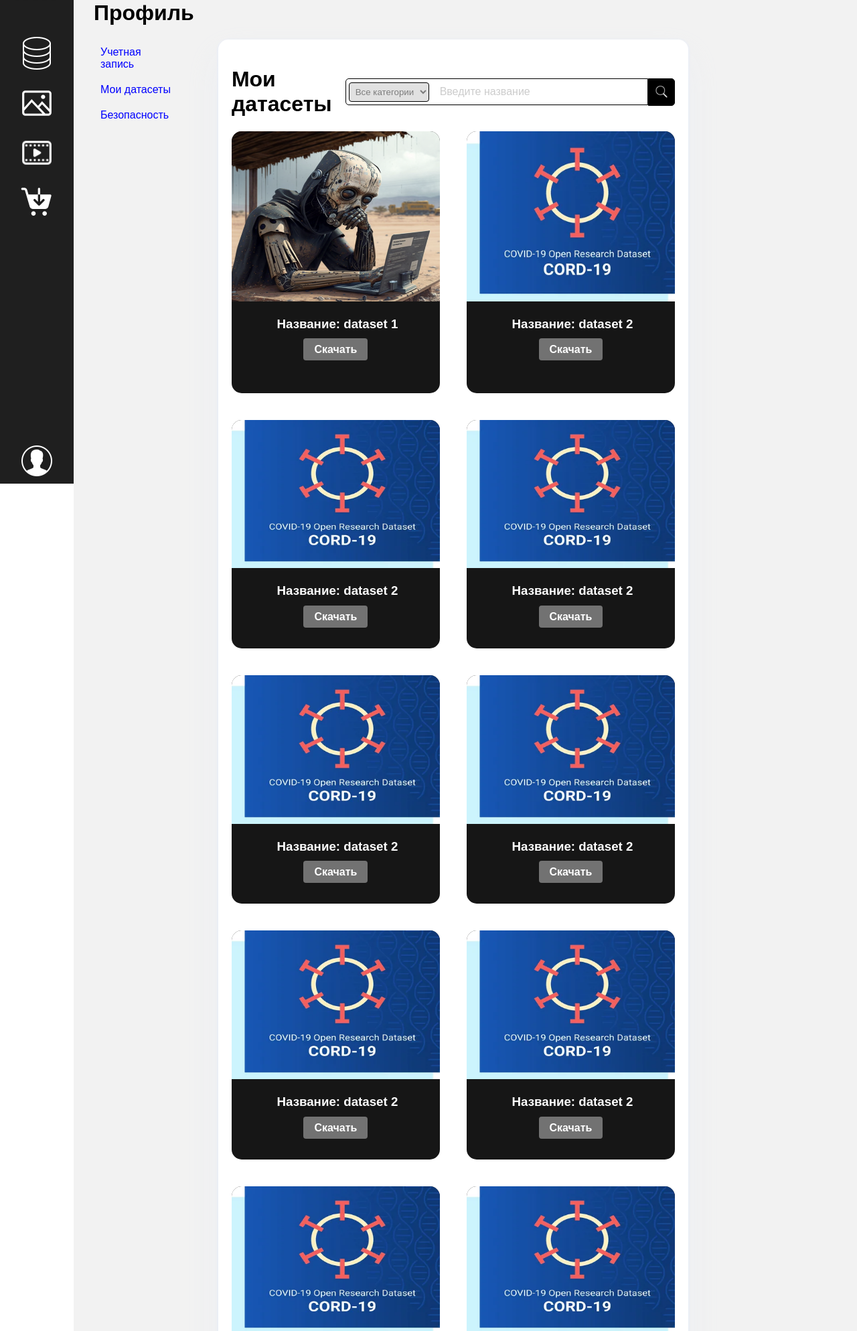
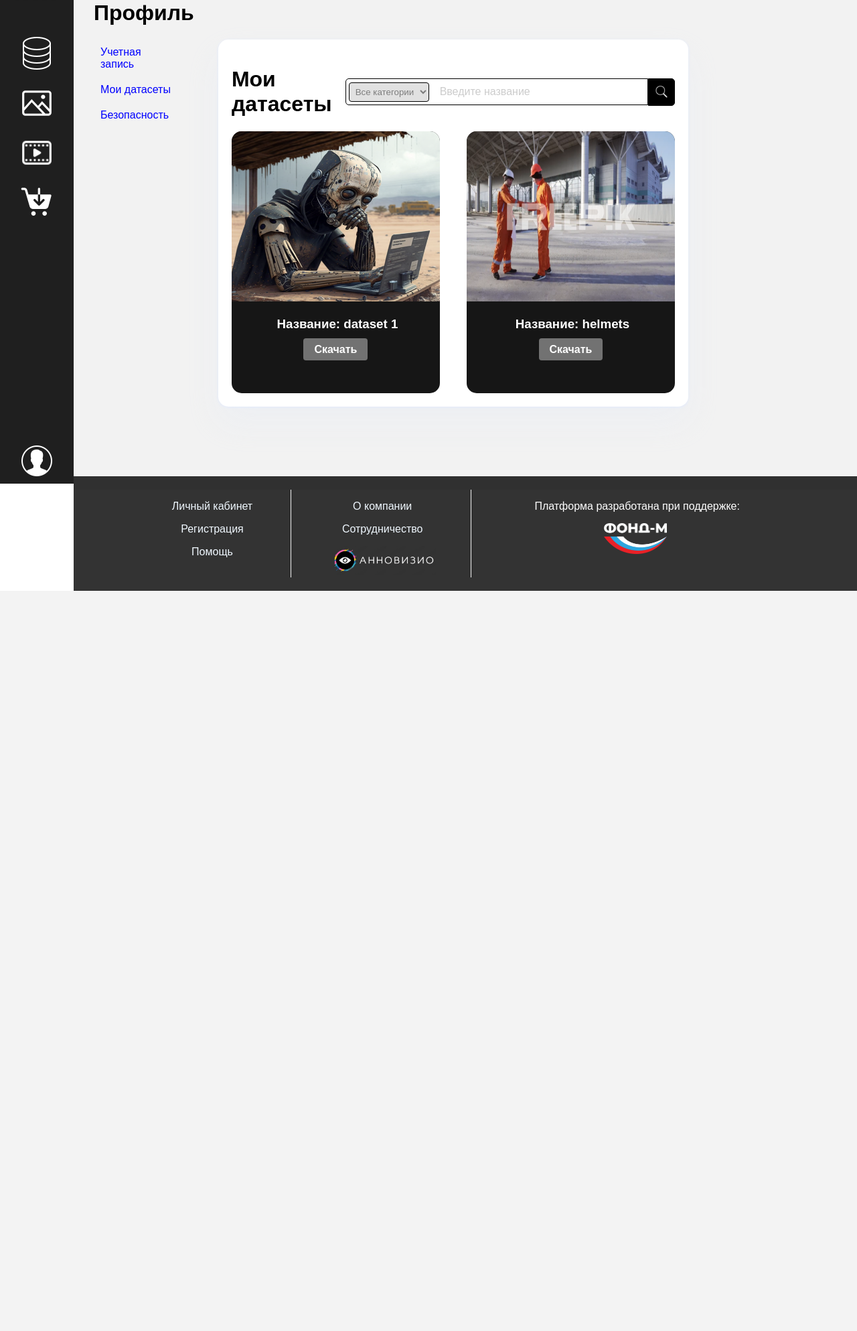
Before and after one commit to lnikioffic/VisionDataForge, a FastAPI app: page /users/datasets in a window 1280 px wide. Shown: the part 78-2065 px from the top of the page at 67% size. After the commit the page ends 960 px from the top, so only its background shows below. Run offline with FastAPI, Linux system fonts and the light colour scheme; parts of the project's set-up code (start-up, migrations or seed data) failed here and were passed over; some libraries are stand-ins or nearby versions.

Commit message:
fix dataset routes

```diff
--- a/src/datasets/router.py
+++ b/src/datasets/router.py
@@ -25,6 +25,12 @@ async def get_company_datasets(request: Request):
     return templates.TemplateResponse(request=request, name="company-datasets.html")
 
 
+#Оотображает раздел с датасетами на продажу
+@router.get('/dataset/{id}', response_class=HTMLResponse)
+async def get_company_datasets(request: Request):
+    return templates.TemplateResponse(request=request, name="company-dataset.html")
+
+
 @router.get('/get-types-dataset', response_model=TypeDatasetRead)
 async def get_types_dataset(
     types: Annotated[list[TypeDatasetRead], Depends(get_types_depend)]
--- a/static/css/style.css
+++ b/static/css/style.css
@@ -398,6 +398,11 @@ a {
     padding: 10px;
     margin-bottom: 10px;
     border-radius: 10px;
+    display: flex;
+    flex-direction: row;
+    flex-wrap: nowrap;
+    align-items: center;
+    gap: 15px;
 }
 
 .remove-btn-cart {
@@ -1048,3 +1053,8 @@ input:checked+.slider:before {
 .download-btn:hover {
     background-color: #455e78;
 }
+
+.img-cart-container img {
+    width: 150px;
+    border-radius: 5px;
+}
--- a/templates/company-base.html
+++ b/templates/company-base.html
@@ -28,7 +28,7 @@
                     <img src="{{ url_for('static', path='/images/cart.png') }}" class="navImages" alt="Корзина"></a>
             </li>
         </ul>
-        <a href="/users/profile" class="nav-profile-icon" title="Личный кабинет">
+        <a href="/users/profile" class="nav-profile-icon" id="profile" title="Личный кабинет">
             <img src="{{ url_for('static', path='/images/profile.png') }}" class="navImages" alt="Личный кабинет"></a>
     </nav>
 
@@ -59,5 +59,9 @@
     </div>
 
 </body>
+<script src="https://code.jquery.com/jquery-1.12.4.js"></script>
+<script src="https://code.jquery.com/ui/1.12.1/jquery-ui.js"></script>
+<script type="module" src="{{ url_for('static', path='/js/script_main.js') }}"></script>
+<script type="module" src="{{ url_for('static', path='/js/script_register_login.js') }}"></script>
 
 </html>
--- a/templates/company-cooperation.html
+++ b/templates/company-cooperation.html
@@ -3,12 +3,6 @@
 {% block content %}
 <h1>Сотрудничество</h1>
 <div class="cooperation-section">
-    <h2>О компании</h2>
-    <p>
-        ООО "АнноВизио" всегда открыто для новых партнерств и совместных проектов. Наша команда
-        высококвалифицированных
-        специалистов готова предоставить вам лучшие решения в области видеоаналитики и компьютерного зрения.
-    </p>
     <h2>Преимущества сотрудничества</h2>
     <p>
         Сотрудничество с нашей компанией дает вам следующие преимущества:
--- a/templates/user-datasets-get.html
+++ b/templates/user-datasets-get.html
@@ -17,125 +17,132 @@
     </div>
     <div class="datasets-grid">
         <div class="dataset">
-            <a href="/users/dataset-get">
+            <a href="/users/dataset/1">
                 <img src="{{ url_for('static', path='/images/dataset1.png') }}" alt="dataset1">
                 <h3>Название: dataset 1</h3>
             </a>
             <a href="#" class="download-btn">Скачать</a>
         </div>
         <div class="dataset">
-            <a href="/users/dataset-get">
+            <a href="/users/dataset/1">
+                <img src="{{ url_for('static', path='/images/helmets_YOLO_darknet.png') }}" alt="dataset1">
+                <h3>Название: helmets</h3>
+            </a>
+            <a href="#" class="download-btn">Скачать</a>
+        </div>
+        <!-- <div class="dataset">
+            <a href="/users/dataset/2">
+                <img src="{{ url_for('static', path='/images/dataset2.png') }}" alt="dataset1">
+                <h3>Название: dataset 2</h3>
+            </a>
+            <a href="#" class="download-btn">Скачать</a>
+        </div> -->
+        <!-- <div class="dataset">
+            <a href="/users/dataset/2">
                 <img src="{{ url_for('static', path='/images/dataset2.png') }}" alt="dataset1">
                 <h3>Название: dataset 2</h3>
             </a>
             <a href="#" class="download-btn">Скачать</a>
         </div>
         <div class="dataset">
-            <a href="/users/dataset-get">
+            <a href="/users/dataset/2">
                 <img src="{{ url_for('static', path='/images/dataset2.png') }}" alt="dataset1">
                 <h3>Название: dataset 2</h3>
             </a>
             <a href="#" class="download-btn">Скачать</a>
         </div>
         <div class="dataset">
-            <a href="/users/dataset-get">
+            <a href="/users/dataset/2">
                 <img src="{{ url_for('static', path='/images/dataset2.png') }}" alt="dataset1">
                 <h3>Название: dataset 2</h3>
             </a>
             <a href="#" class="download-btn">Скачать</a>
         </div>
         <div class="dataset">
-            <a href="/users/dataset-get">
+            <a href="/users/dataset/2">
                 <img src="{{ url_for('static', path='/images/dataset2.png') }}" alt="dataset1">
                 <h3>Название: dataset 2</h3>
             </a>
             <a href="#" class="download-btn">Скачать</a>
         </div>
         <div class="dataset">
-            <a href="/users/dataset-get">
+            <a href="/users/dataset/2">
                 <img src="{{ url_for('static', path='/images/dataset2.png') }}" alt="dataset1">
                 <h3>Название: dataset 2</h3>
             </a>
             <a href="#" class="download-btn">Скачать</a>
         </div>
         <div class="dataset">
-            <a href="/users/dataset-get">
+            <a href="/users/dataset/2">
                 <img src="{{ url_for('static', path='/images/dataset2.png') }}" alt="dataset1">
                 <h3>Название: dataset 2</h3>
             </a>
             <a href="#" class="download-btn">Скачать</a>
         </div>
         <div class="dataset">
-            <a href="/users/dataset-get">
+            <a href="/users/dataset/2">
                 <img src="{{ url_for('static', path='/images/dataset2.png') }}" alt="dataset1">
                 <h3>Название: dataset 2</h3>
             </a>
             <a href="#" class="download-btn">Скачать</a>
         </div>
         <div class="dataset">
-            <a href="/users/dataset-get">
+            <a href="/users/dataset/2">
                 <img src="{{ url_for('static', path='/images/dataset2.png') }}" alt="dataset1">
                 <h3>Название: dataset 2</h3>
             </a>
             <a href="#" class="download-btn">Скачать</a>
         </div>
         <div class="dataset">
-            <a href="/users/dataset-get">
+            <a href="/users/dataset/2">
                 <img src="{{ url_for('static', path='/images/dataset2.png') }}" alt="dataset1">
                 <h3>Название: dataset 2</h3>
             </a>
             <a href="#" class="download-btn">Скачать</a>
         </div>
         <div class="dataset">
-            <a href="/users/dataset-get">
+            <a href="/users/dataset/2">
                 <img src="{{ url_for('static', path='/images/dataset2.png') }}" alt="dataset1">
                 <h3>Название: dataset 2</h3>
             </a>
             <a href="#" class="download-btn">Скачать</a>
         </div>
         <div class="dataset">
-            <a href="/users/dataset-get">
+            <a href="/users/dataset/2">
                 <img src="{{ url_for('static', path='/images/dataset2.png') }}" alt="dataset1">
                 <h3>Название: dataset 2</h3>
             </a>
             <a href="#" class="download-btn">Скачать</a>
         </div>
         <div class="dataset">
-            <a href="/users/dataset-get">
+            <a href="/users/dataset/2">
                 <img src="{{ url_for('static', path='/images/dataset2.png') }}" alt="dataset1">
                 <h3>Название: dataset 2</h3>
             </a>
             <a href="#" class="download-btn">Скачать</a>
         </div>
         <div class="dataset">
-            <a href="/users/dataset-get">
+            <a href="/users/dataset/2">
                 <img src="{{ url_for('static', path='/images/dataset2.png') }}" alt="dataset1">
                 <h3>Название: dataset 2</h3>
             </a>
             <a href="#" class="download-btn">Скачать</a>
         </div>
         <div class="dataset">
-            <a href="/users/dataset-get">
+            <a href="/users/dataset/2">
                 <img src="{{ url_for('static', path='/images/dataset2.png') }}" alt="dataset1">
                 <h3>Название: dataset 2</h3>
             </a>
             <a href="#" class="download-btn">Скачать</a>
         </div>
         <div class="dataset">
-            <a href="/users/dataset-get">
+            <a href="/users/dataset/2">
                 <img src="{{ url_for('static', path='/images/dataset2.png') }}" alt="dataset1">
                 <h3>Название: dataset 2</h3>
             </a>
             <a href="#" class="download-btn">Скачать</a>
         </div>
-        <div class="dataset">
-            <a href="/users/dataset-get">
-                <img src="{{ url_for('static', path='/images/dataset2.png') }}" alt="dataset1">
-                <h3>Название: dataset 2</h3>
-            </a>
-            <a href="#" class="download-btn">Скачать</a>
-        </div>
-        <!-- добавьте еще datasets при необходимости -->
+        добавьте еще datasets при необходимости -->
     </div>
 </div>
 {% endblock %}
--- a/templates/user-password-put.html
+++ b/templates/user-password-put.html
@@ -5,7 +5,7 @@
 <form class="change-password-form">
     <div class="input-container">
         <input type="text" id="login" name="login" required>
-        <label for="login">Логин (номер телефона или email)</label>
+        <label for="login">Логин (никнейм или email)</label>
     </div>
     <button type="submit">Далее</button>
 </form>
--- a/templates/user-security-get.html
+++ b/templates/user-security-get.html
@@ -4,7 +4,7 @@
 <div class="wide right-section-bank">
     <div class="bank-cards">
         <h2>Вход в систему</h2>
-        <div class="security-card">
+        <!-- <div class="security-card">
             <div class="bank-card-info">
                 <h3>Вход с подтверждением</h3>
                 <p>Подключён вход по паролю и смс на номер +7 965 507-68-25</p>
@@ -18,7 +18,7 @@
                     <span class="slider round"></span>
                 </label>
             </div>
-        </div>
+        </div> -->
         <div class="security-card">
             <div class="bank-card-info">
                 <h3>Уведомления о входе</h3>
```
Also changed, not shown: templates/company-datasets.html (+18 -18 lines), templates/user-cart-get.html (+12 -13 lines), static/images/helmets_YOLO_darknet.png (added).
